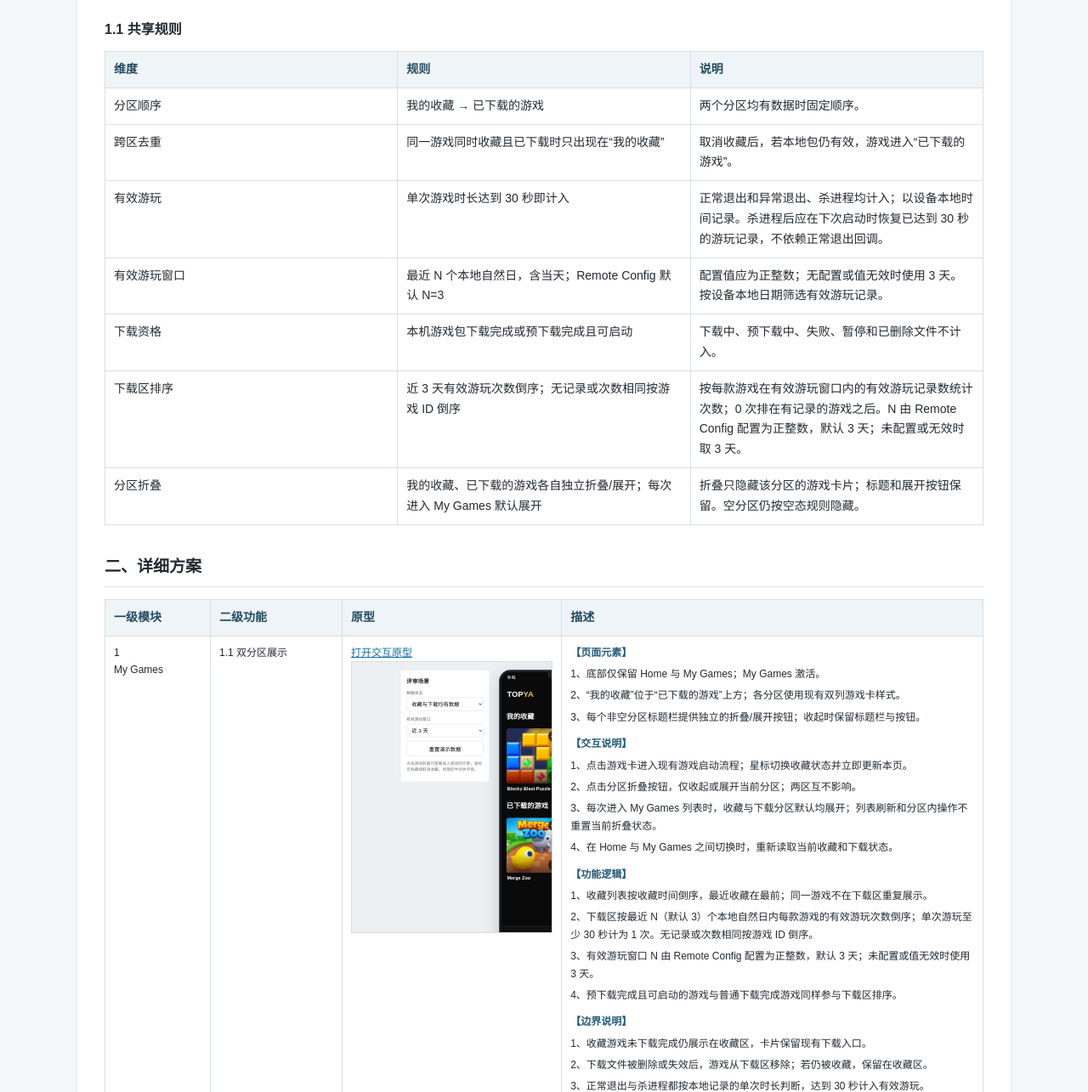
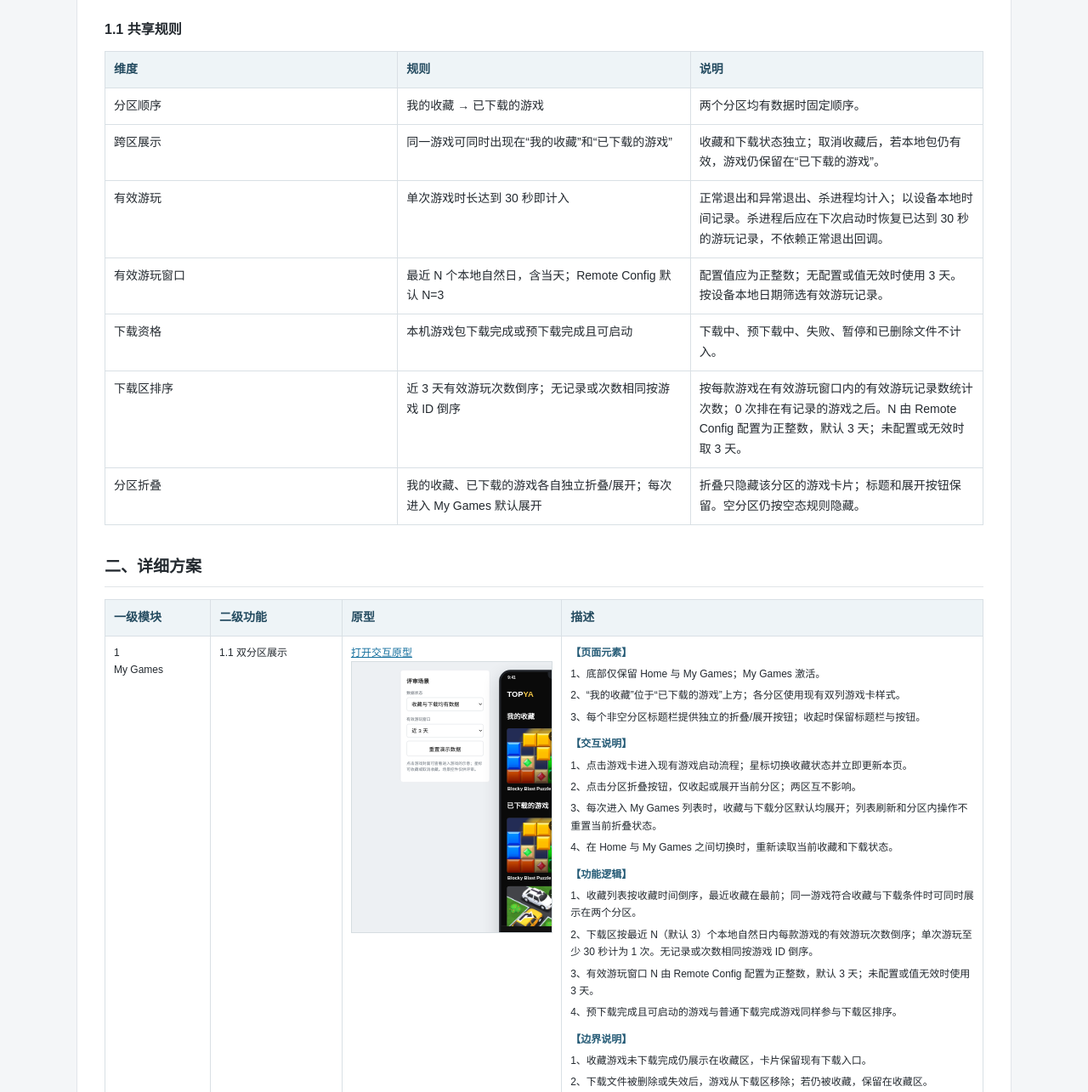
Before and after one commit to wangwb-cmd/topya-demo, a plain HTML site: page my-games-sections-prd/index.html in a window 1280 px wide. Shown: the part 774-2059 px from the top of the page at 85% size. Drawn offline with Linux system fonts and the light colour scheme.

Commit message:
Allow My Games across-section duplicates

```diff
--- a/my-games-sections-prd/index.html
+++ b/my-games-sections-prd/index.html
@@ -4,9 +4,9 @@
 </style>
 <h1 class="doc-title">我的游戏分区展示 · 产品需求文档（PRD）</h1>
 <h2>一、需求概述（功能清单）</h2><div class="scope-card"><b>本期范围</b><ul><li>My Games 页展示“我的收藏”和“已下载的游戏”两个分区，前者始终在前。</li><li>收藏按收藏时间倒序；已下载游戏主要按近 3 天有效游玩次数倒序，无记录或次数相同按游戏 ID 倒序。有效游玩窗口 N 可配置，默认 3 天。</li><li>两个分区均支持独立折叠与展开；每次进入 My Games 时默认展开。</li><li>分区无游戏时隐藏该分区标题；两区均为空时沿用旧版整页空态。</li></ul></div><div class="risk-card"><b>本期暂不展开</b><ul><li>不改首页推荐排序、下载管理页、游戏详情和游戏启动流程。</li></ul></div><table class="overview-table"><thead><tr><th>模块</th><th>一级功能</th><th>说明</th></tr></thead><tbody><tr><td>1</td><td>我的收藏</td><td>展示用户已收藏游戏，最近收藏在前。</td></tr><tr><td>2</td><td>已下载的游戏</td><td>展示本机下载完成及预下载完成的游戏，并按有效游玩情况与游戏 ID 排序。</td></tr><tr><td>3</td><td>分区折叠</td><td>收藏和下载分区可分别折叠/展开，初次进入列表时均展开。</td></tr><tr><td>4</td><td>空态和同步</td><td>零数量时隐藏相应分区；收藏、取消收藏、下载、删除后刷新。</td></tr></tbody></table>
-<h3>1.1 共享规则</h3><table class="rule-table"><thead><tr><th>维度</th><th>规则</th><th>说明</th></tr></thead><tbody><tr><td>分区顺序</td><td>我的收藏 → 已下载的游戏</td><td>两个分区均有数据时固定顺序。</td></tr><tr><td>跨区去重</td><td>同一游戏同时收藏且已下载时只出现在“我的收藏”</td><td>取消收藏后，若本地包仍有效，游戏进入“已下载的游戏”。</td></tr><tr><td>有效游玩</td><td>单次游戏时长达到 30 秒即计入</td><td>正常退出和异常退出、杀进程均计入；以设备本地时间记录。杀进程后应在下次启动时恢复已达到 30 秒的游玩记录，不依赖正常退出回调。</td></tr><tr><td>有效游玩窗口</td><td>最近 N 个本地自然日，含当天；Remote Config 默认 N=3</td><td>配置值应为正整数；无配置或值无效时使用 3 天。按设备本地日期筛选有效游玩记录。</td></tr><tr><td>下载资格</td><td>本机游戏包下载完成或预下载完成且可启动</td><td>下载中、预下载中、失败、暂停和已删除文件不计入。</td></tr><tr><td>下载区排序</td><td>近 3 天有效游玩次数倒序；无记录或次数相同按游戏 ID 倒序</td><td>按每款游戏在有效游玩窗口内的有效游玩记录数统计次数；0 次排在有记录的游戏之后。N 由 Remote Config 配置为正整数，默认 3 天；未配置或无效时取 3 天。</td></tr><tr><td>分区折叠</td><td>我的收藏、已下载的游戏各自独立折叠/展开；每次进入 My Games 默认展开</td><td>折叠只隐藏该分区的游戏卡片；标题和展开按钮保留。空分区仍按空态规则隐藏。</td></tr></tbody></table>
+<h3>1.1 共享规则</h3><table class="rule-table"><thead><tr><th>维度</th><th>规则</th><th>说明</th></tr></thead><tbody><tr><td>分区顺序</td><td>我的收藏 → 已下载的游戏</td><td>两个分区均有数据时固定顺序。</td></tr><tr><td>跨区展示</td><td>同一游戏可同时出现在“我的收藏”和“已下载的游戏”</td><td>收藏和下载状态独立；取消收藏后，若本地包仍有效，游戏仍保留在“已下载的游戏”。</td></tr><tr><td>有效游玩</td><td>单次游戏时长达到 30 秒即计入</td><td>正常退出和异常退出、杀进程均计入；以设备本地时间记录。杀进程后应在下次启动时恢复已达到 30 秒的游玩记录，不依赖正常退出回调。</td></tr><tr><td>有效游玩窗口</td><td>最近 N 个本地自然日，含当天；Remote Config 默认 N=3</td><td>配置值应为正整数；无配置或值无效时使用 3 天。按设备本地日期筛选有效游玩记录。</td></tr><tr><td>下载资格</td><td>本机游戏包下载完成或预下载完成且可启动</td><td>下载中、预下载中、失败、暂停和已删除文件不计入。</td></tr><tr><td>下载区排序</td><td>近 3 天有效游玩次数倒序；无记录或次数相同按游戏 ID 倒序</td><td>按每款游戏在有效游玩窗口内的有效游玩记录数统计次数；0 次排在有记录的游戏之后。N 由 Remote Config 配置为正整数，默认 3 天；未配置或无效时取 3 天。</td></tr><tr><td>分区折叠</td><td>我的收藏、已下载的游戏各自独立折叠/展开；每次进入 My Games 默认展开</td><td>折叠只隐藏该分区的游戏卡片；标题和展开按钮保留。空分区仍按空态规则隐藏。</td></tr></tbody></table>
 <h2>二、详细方案</h2><table class="scheme-table"><colgroup><col class="c-mod"><col class="c-fn"><col class="c-proto"><col></colgroup><thead><tr><th>一级模块</th><th>二级功能</th><th>原型</th><th>描述</th></tr></thead><tbody>
-<tr data-preview="both"><td class="mod">1<br>My Games</td><td class="fn">1.1 双分区展示</td><td class="proto"><a href="../my-games-sections-prototype/index.html#both">打开交互原型</a><div class="prototype-frame"><iframe class="prototype-iframe" src="../my-games-sections-prototype/index.html#both" title="双分区原型"></iframe></div></td><td class="desc"><div class="desc-block"><b>【页面元素】</b><p>1、底部仅保留 Home 与 My Games；My Games 激活。</p><p>2、“我的收藏”位于“已下载的游戏”上方；各分区使用现有双列游戏卡样式。</p><p>3、每个非空分区标题栏提供独立的折叠/展开按钮；收起时保留标题栏与按钮。</p></div><div class="desc-block"><b>【交互说明】</b><p>1、点击游戏卡进入现有游戏启动流程；星标切换收藏状态并立即更新本页。</p><p>2、点击分区折叠按钮，仅收起或展开当前分区；两区互不影响。</p><p>3、每次进入 My Games 列表时，收藏与下载分区默认均展开；列表刷新和分区内操作不重置当前折叠状态。</p><p>4、在 Home 与 My Games 之间切换时，重新读取当前收藏和下载状态。</p></div><div class="desc-block"><b>【功能逻辑】</b><p>1、收藏列表按收藏时间倒序，最近收藏在最前；同一游戏不在下载区重复展示。</p><p>2、下载区按最近 N（默认 3）个本地自然日内每款游戏的有效游玩次数倒序；单次游玩至少 30 秒计为 1 次。无记录或次数相同按游戏 ID 倒序。</p><p>3、有效游玩窗口 N 由 Remote Config 配置为正整数，默认 3 天；未配置或值无效时使用 3 天。</p><p>4、预下载完成且可启动的游戏与普通下载完成游戏同样参与下载区排序。</p></div><div class="desc-block"><b>【边界说明】</b><p>1、收藏游戏未下载完成仍展示在收藏区，卡片保留现有下载入口。</p><p>2、下载文件被删除或失效后，游戏从下载区移除；若仍被收藏，保留在收藏区。</p><p>3、正常退出与杀进程都按本地记录的单次时长判断，达到 30 秒计入有效游玩。</p><p>4、空分区按现有规则隐藏，不显示折叠按钮。</p></div></td></tr>
+<tr data-preview="both"><td class="mod">1<br>My Games</td><td class="fn">1.1 双分区展示</td><td class="proto"><a href="../my-games-sections-prototype/index.html#both">打开交互原型</a><div class="prototype-frame"><iframe class="prototype-iframe" src="../my-games-sections-prototype/index.html#both" title="双分区原型"></iframe></div></td><td class="desc"><div class="desc-block"><b>【页面元素】</b><p>1、底部仅保留 Home 与 My Games；My Games 激活。</p><p>2、“我的收藏”位于“已下载的游戏”上方；各分区使用现有双列游戏卡样式。</p><p>3、每个非空分区标题栏提供独立的折叠/展开按钮；收起时保留标题栏与按钮。</p></div><div class="desc-block"><b>【交互说明】</b><p>1、点击游戏卡进入现有游戏启动流程；星标切换收藏状态并立即更新本页。</p><p>2、点击分区折叠按钮，仅收起或展开当前分区；两区互不影响。</p><p>3、每次进入 My Games 列表时，收藏与下载分区默认均展开；列表刷新和分区内操作不重置当前折叠状态。</p><p>4、在 Home 与 My Games 之间切换时，重新读取当前收藏和下载状态。</p></div><div class="desc-block"><b>【功能逻辑】</b><p>1、收藏列表按收藏时间倒序，最近收藏在最前；同一游戏符合收藏与下载条件时可同时展示在两个分区。</p><p>2、下载区按最近 N（默认 3）个本地自然日内每款游戏的有效游玩次数倒序；单次游玩至少 30 秒计为 1 次。无记录或次数相同按游戏 ID 倒序。</p><p>3、有效游玩窗口 N 由 Remote Config 配置为正整数，默认 3 天；未配置或值无效时使用 3 天。</p><p>4、预下载完成且可启动的游戏与普通下载完成游戏同样参与下载区排序。</p></div><div class="desc-block"><b>【边界说明】</b><p>1、收藏游戏未下载完成仍展示在收藏区，卡片保留现有下载入口。</p><p>2、下载文件被删除或失效后，游戏从下载区移除；若仍被收藏，保留在收藏区。</p><p>3、正常退出与杀进程都按本地记录的单次时长判断，达到 30 秒计入有效游玩。</p><p>4、空分区按现有规则隐藏，不显示折叠按钮。</p></div></td></tr>
 <tr data-preview="empty"><td class="mod">2<br>空态</td><td class="fn">2.1 分区显隐与整页空态</td><td class="proto"><a href="../my-games-sections-prototype/index.html#none">打开空态原型</a><div class="prototype-frame"><iframe class="prototype-iframe" src="../my-games-sections-prototype/index.html#none" title="空态原型"></iframe></div></td><td class="desc"><div class="desc-block"><b>【页面元素】</b><p>1、单个分区无游戏时，隐藏该分区标题和内容，不占位。</p><p>2、两区均无游戏时沿用旧版游戏机插图、标题“还没有游戏”、副文案“将喜欢的游戏添加到这里，方便快速访问。”及“添加游戏”按钮。</p></div><div class="desc-block"><b>【交互说明】</b><p>1、点击“添加游戏”切到 Home。</p><p>2、收藏或下载状态变化后立即重算两个分区和整页空态。</p></div><div class="desc-block"><b>【边界说明】</b><p>1、仅收藏区为空时只显示下载区；仅下载区为空时只显示收藏区。</p></div></td></tr>
 </tbody></table>
 <p class="source-note">实现说明：当前参考工程的 RecentGamesStore 只保留最近 10 个游戏，且游戏结束时才写入记录。研发需补充可覆盖全部已下载游戏的近 N 天有效游玩记录，并在达到 30 秒时持久化，确保杀进程后仍能计入。原型中的游玩与预下载状态均为评审模拟。</p>
```
Also changed, not shown: my-games-sections-prototype/index.html (+1 -1 lines).
